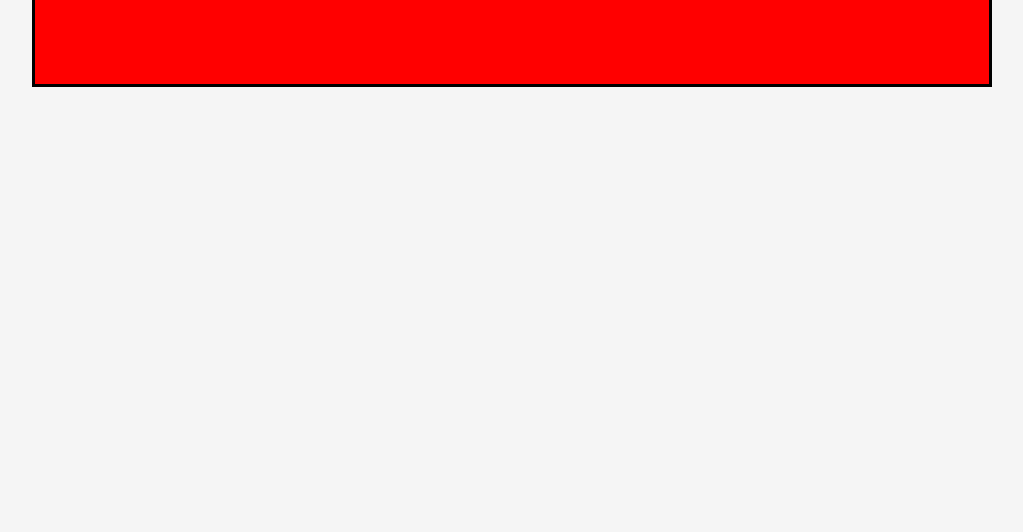
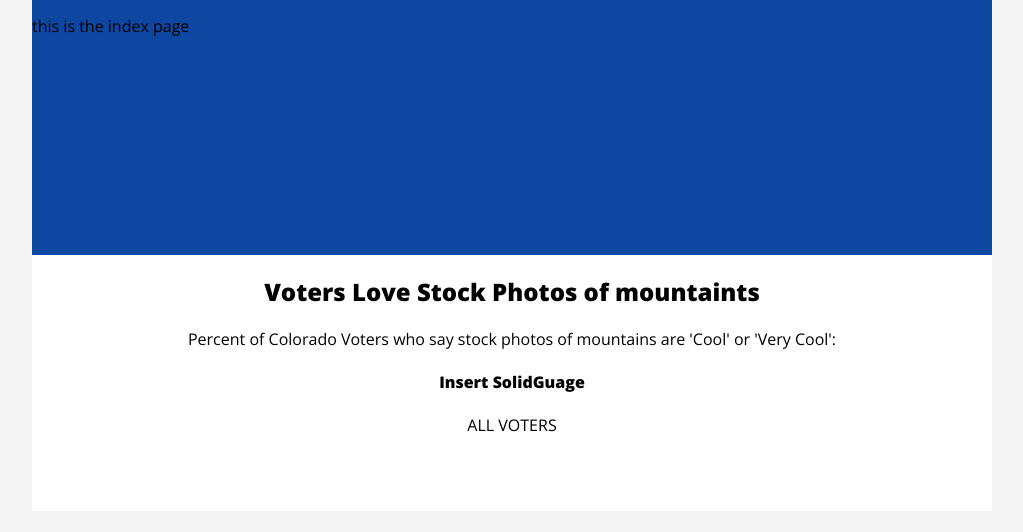
Before and after one commit to JaredEdwards/frontend-dashboard-test, a Node server app: page / in a window 1280 px wide. Shown: the part 289-821 px from the top of the page, without its empty margins (128-1151 px from the left). After the commit the page ends 800 px from the top, so only its background shows below. Run offline with Node 20, Linux system fonts and the light colour scheme.

Commit message:
fixed templating issues and progressed toward more accurate layout

```diff
--- a/index.js
+++ b/index.js
@@ -1,12 +1,17 @@
 const express = require('express');
 const parser = require('body-parser');
+const path = require('path');
 
 const app = express();
 const port = 8080;
 
+app.set('views', path.join(__dirname, 'views'));
 app.set('view engine', 'pug')
+
 app.use( parser.json() );
 app.use(parser.urlencoded({extended: true}));
+
+app.use(express.static(path.join(__dirname, 'public')));
 
 
 app.listen(port, _ => {
--- a/style.css
+++ b/style.css
@@ -3,6 +3,9 @@ body {
   max-width: 960px;
   height: 100vh;
   margin: 0 auto;
+  font-family: 'Open Sans', sans-serif;
+  display: flex;
+  flex-direction: column;
 }
 
 .banner {
@@ -13,18 +16,24 @@ body {
 }
 
 .img {
+  background-image: url(/images/mountain.jpeg);
+  background-size:cover;
   height: 32%;
-  border: 3px solid black
+}
+
+.heading-text {
+  color: #fff;
+  font-weight: extra-bold;
+  font-size: 40px;
 }
 
 .map {
   height: 32%;
-  border: 3px solid black;
-  background-color: red;
+  background-color: #0d47a1;
 }
 
 .footer {
   height: 32%;
-  border: 3px solid black;
-  background-color: red;
+  text-align: center;
+  background-color: #fff;
 }
--- a/views/footer.pug
+++ /dev/null
@@ -1,5 +0,0 @@
-extends layout
-
-block footer
-  .footer
-    h3 this it the new footer.
--- a/views/image.pug
+++ /dev/null
@@ -1,5 +0,0 @@
-extends layout
-
-block img
-  .img
-    h1 stock photos of nice mountains for america
--- a/views/index.pug
+++ b/views/index.pug
@@ -1,5 +1,11 @@
 extends layout
 
 block map
-  .map
-    p this is the index page from express.
+    p this is the index page
+
+
+block footer
+    h2 #{state} Voters Love Stock Photos of mountaints
+    p Percent of Colorado Voters who say stock photos of mountains are 'Cool' or 'Very Cool':
+    h4 Insert SolidGuage
+    p ALL VOTERS
--- a/views/layout.pug
+++ b/views/layout.pug
@@ -5,11 +5,15 @@ html
        include ../style.css
      title= 'State Poll'
      meta(name="viewport" content="width=device-width, initial-scale=1")
+     link(href="https://fonts.googleapis.com/css?family=Open+Sans:400,800" rel="stylesheet")
   body
-    block banner
-      h1.banner name
-    block image
-      h4 this is clickable map
-    block map
-      content here
-    block footer
+    .banner
+      block banner
+        h3 name
+    .img
+      h1.heading-text Stock photos of nice mountaints for #{America}
+    .map
+      block map
+        h3 the clickable High Charts needs to go here
+    .footer
+      block footer
```
Also changed, not shown: 1 other file.
